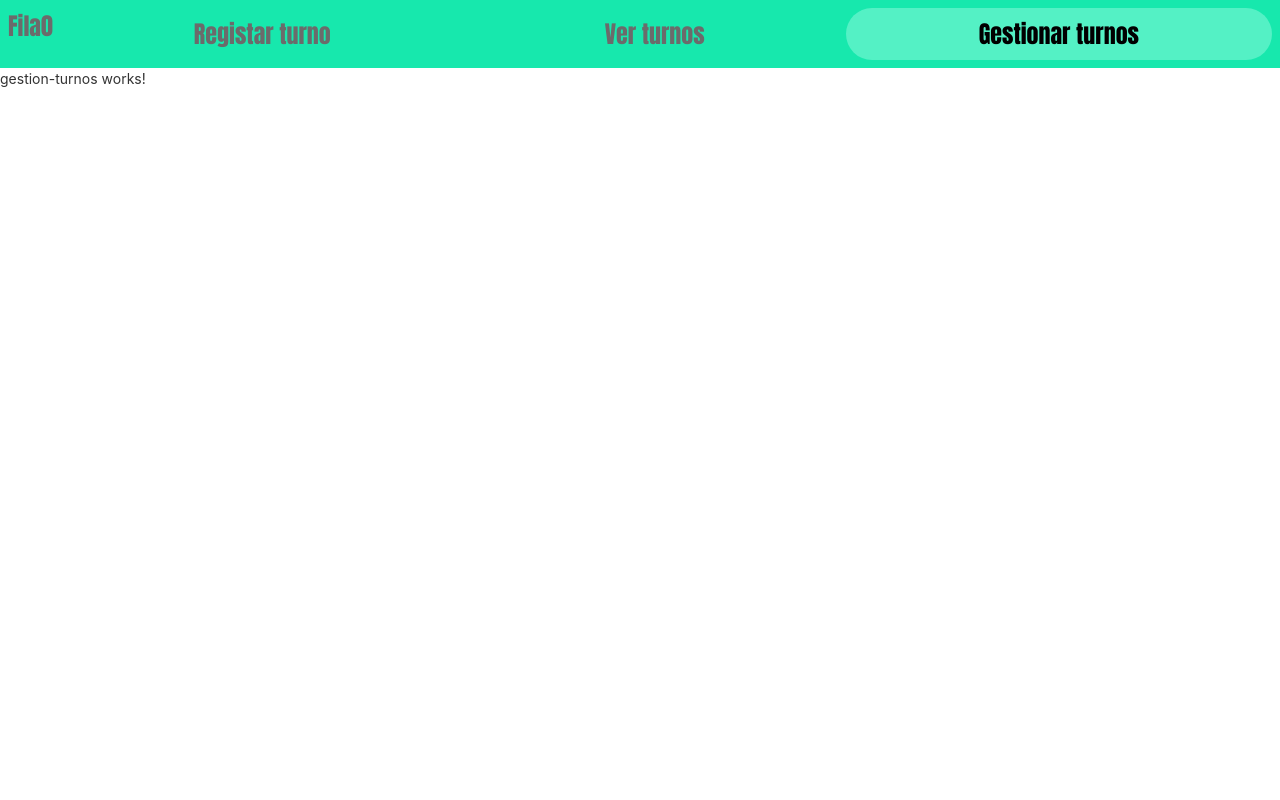
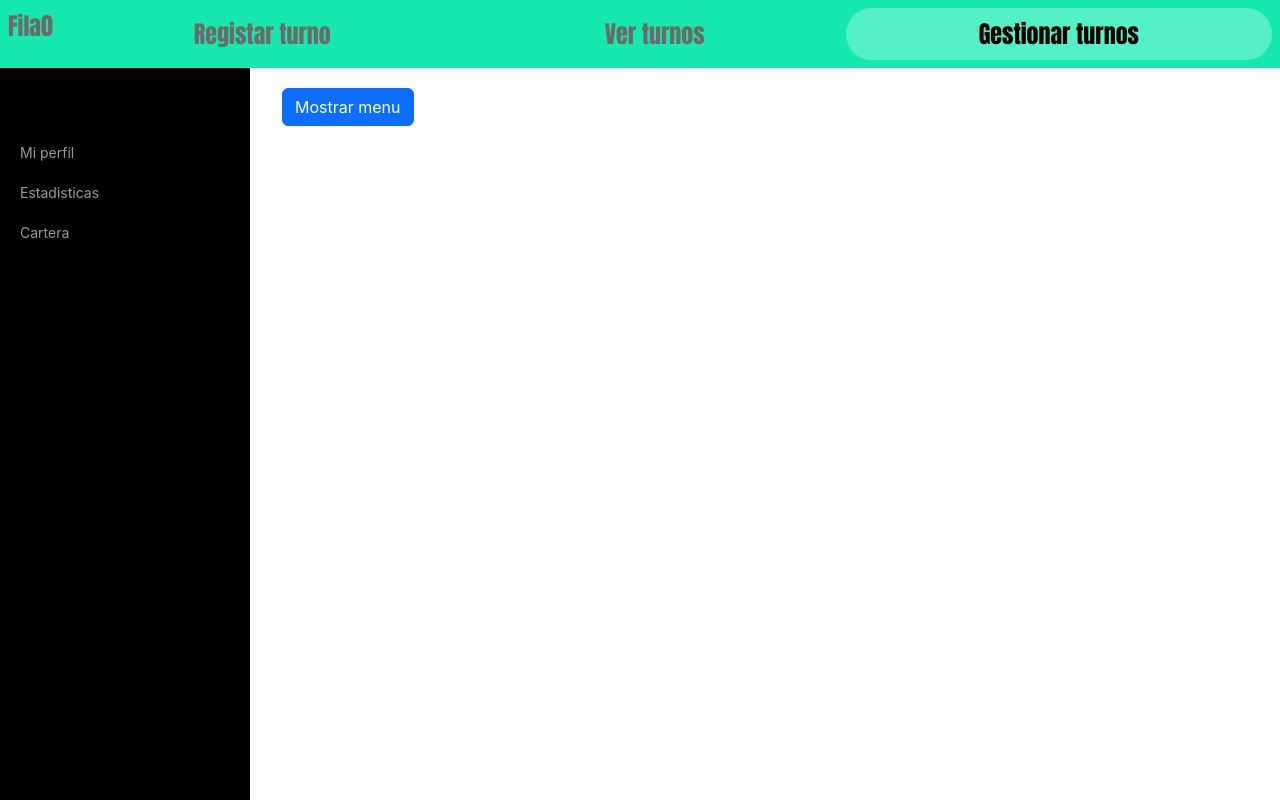
Before and after one commit to lejito/Fila0App, an Angular app in the folder client/: page /Gestion in a window 1280 px wide. Built offline with nearby package versions, Linux system fonts and the light colour scheme.

Commit message:
avance generar turnos y gestion de turnos

```diff
--- a/client/src/app/Components/gestion-turnos/gestion-turnos.component.css
+++ b/client/src/app/Components/gestion-turnos/gestion-turnos.component.css
@@ -0,0 +1,128 @@
+body {
+    overflow-x: hidden;
+ }
+
+/* Toggle Styles */
+
+#wrapper {
+    padding-left: 0;
+    -webkit-transition: all 0.5s ease;
+    -moz-transition: all 0.5s ease;
+    -o-transition: all 0.5s ease;
+    transition: all 0.5s ease;
+}
+
+#wrapper.toggled {
+    padding-left: 250px;
+}
+
+#sidebar-wrapper {
+    z-index: 1000;
+    position: fixed;
+    left: 250px;
+    width: 0;
+    height: 100%;
+    margin-left: -250px;
+    overflow-y: auto;
+    background: #000;
+    -webkit-transition: all 0.5s ease;
+    -moz-transition: all 0.5s ease;
+    -o-transition: all 0.5s ease;
+    transition: all 0.5s ease;
+}
+
+#wrapper.toggled #sidebar-wrapper {
+    width: 250px;
+}
+
+#page-content-wrapper {
+    width: 100%;
+    position: absolute;
+    padding: 15px;
+}
+
+#wrapper.toggled #page-content-wrapper {
+    position: absolute;
+    margin-right: -250px;
+}
+
+/* Sidebar Styles */
+
+.sidebar-nav {
+    position: absolute;
+    top: 0;
+    width: 250px;
+    margin: 0;
+    padding: 0;
+    list-style: none;
+}
+
+.sidebar-nav li {
+    text-indent: 20px;
+    line-height: 40px;
+}
+
+.sidebar-nav li a {
+    display: block;
+    text-decoration: none;
+    color: #999999;
+}
+
+.sidebar-nav li a:hover {
+    text-decoration: none;
+    color: #fff;
+    background: rgba(255,255,255,0.2);
+}
+
+.sidebar-nav li a:active,
+.sidebar-nav li a:focus {
+    text-decoration: none;
+}
+
+.sidebar-nav > .sidebar-brand {
+    height: 65px;
+    font-size: 18px;
+    line-height: 60px;
+}
+
+.sidebar-nav > .sidebar-brand a {
+    color: #999999;
+}
+
+.sidebar-nav > .sidebar-brand a:hover {
+    color: #fff;
+    background: none;
+}
+
+@media(min-width:768px) {
+    #wrapper {
+        padding-left: 250px;
+    }
+
+    #wrapper.toggled {
+        padding-left: 0;
+    }
+
+    #sidebar-wrapper {
+        width: 250px;
+    }
+
+    #wrapper.toggled #sidebar-wrapper {
+        width: 0;
+    }
+
+    #page-content-wrapper {
+        padding: 20px;
+        position: relative;
+    }
+
+    #wrapper.toggled #page-content-wrapper {
+        position: relative;
+        margin-right: 0;
+    }
+}
+.active{
+    text-decoration: none;
+    color: #fff;
+    background: rgba(255,255,255,0.2);
+}
--- a/client/src/app/Components/gestion-turnos/gestion-turnos.component.html
+++ b/client/src/app/Components/gestion-turnos/gestion-turnos.component.html
@@ -1 +1,52 @@
-<p>gestion-turnos works!</p>
+<div id="wrapper">
+    <!-- Sidebar -->
+    <div id="sidebar-wrapper">
+      <ul class="sidebar-nav">
+        <li class="sidebar-brand"></li>
+        <li>
+          <a
+            class="nav-link rounded-5"
+            [routerLink]="'MyProfile'"
+            [routerLinkActive]="['active']"
+          >
+            Mi perfil
+          </a>
+        </li>
+        <li>
+          <a
+            class="nav-link rounded-5"
+            [routerLink]="'Home'"
+            [routerLinkActive]="['active']"
+          >
+            Estadisticas
+          </a>
+        </li>
+        <li>
+          <a
+            class="nav-link rounded-5"
+            [routerLink]="'Wallet'"
+            [routerLinkActive]="['active']"
+          >
+            Cartera
+          </a>
+        </li>
+      </ul>
+    </div>
+    <!-- /#sidebar-wrapper -->
+
+    <!-- Page Content -->
+    <div id="page-content-wrapper">
+      <div class="container-fluid">
+        <div class="row">
+          <div class="col-lg-12">
+            <button class="btn btn-primary" id="menu-toggle" (click)="toggle()">
+              Mostrar menu
+            </button>
+            <router-outlet></router-outlet>
+          </div>
+        </div>
+      </div>
+    </div>
+    <!-- /#page-content-wrapper -->
+  </div>
+  <!-- /#wrapper -->
--- a/client/src/app/Components/gestion-turnos/gestion-turnos.component.ts
+++ b/client/src/app/Components/gestion-turnos/gestion-turnos.component.ts
@@ -6,5 +6,11 @@ import { Component } from '@angular/core';
   styleUrls: ['./gestion-turnos.component.css']
 })
 export class GestionTurnosComponent {
+  toggle() {
+    let wrapper = document.getElementById('wrapper');
+    if (wrapper) {
+      wrapper.classList.toggle('toggled');
+    }
+  }
 
 }
--- a/client/src/app/Components/navbar/navbar.component.css
+++ b/client/src/app/Components/navbar/navbar.component.css
@@ -1,7 +1,7 @@
 .texto{
 
         color: rgb(107, 107, 107);
-        font-family: Impact, Haettenschweiler, 'Arial Narrow Bold', sans-serif;
+        font-family: var(--texto_titulo);
         font-size: x-large;
         font-weight: 400;
 
--- a/client/src/app/Components/registro-turnos/registro-turnos.component.css
+++ b/client/src/app/Components/registro-turnos/registro-turnos.component.css
@@ -59,7 +59,7 @@
     text-align: center;
     padding: 1.5rem;
     color: black;
-    font-family: Impact, Haettenschweiler, 'Arial Narrow Bold', sans-serif;
+    font-family: var(--texto_titulo);
     font-size: x-large;
     font-weight: 400;
   }
@@ -70,3 +70,20 @@
  .activo{
   border: 0.1rem solid blue;
  }
+ .btnGenerar{
+  margin: 1.5rem;
+  font-family: var(--texto_principal);
+  font-size:xx-large;
+  font-weight: 800;
+  border-radius: 5rem;
+  box-shadow: #333;
+  border: 0.1rem solid var(--color_texto);
+  background: rgba(0,250,210,0.7);
+ }
+ .textoGenerar{
+  text-align: center;
+  padding: 2rem;
+  font-family: var(--texto_principal);
+  font-weight: 700;
+  font-size: xx-large;
+ }
--- a/client/src/app/Components/registro-turnos/registro-turnos.component.html
+++ b/client/src/app/Components/registro-turnos/registro-turnos.component.html
@@ -44,19 +44,54 @@
       </form>
     </div>
     <div id="tab2" class="tab-panel row">
-      <div class="card opcionTurno" value="A">
+      <div class="card opcionTurno" id="A">
         <p>Turno tipo A</p>
       </div>
-      <div class="card opcionTurno" value="B">
+      <div class="card opcionTurno" id="B">
         <p>Turno tipo B</p>
       </div>
-      <div class="card opcionTurno" value="C">
+      <div class="card opcionTurno" id="C">
         <p>Turno tipo C</p>
       </div>
-      <div class="card opcionTurno" value="D">
+      <div class="card opcionTurno" id="D">
         <p>Turno tipo D</p>
       </div>
-      <div id="tab3" class="tab-panel">Contenido de la Pestaña 3</div>
+    </div>
+    <div id="tab3" class="tab-panel row">
+      <button
+        class="btnGenerar"
+        [disabled]="progresoValor != 100"
+        (click)="generarTurno()"
+      >
+        Generar turno
+      </button>
+      <div class="card" *ngIf="progresoValor != 100">
+        <p class="textoGenerar">
+          Termine los pasos anteriores para obtener el 100% de los datos
+          requeridos para generar su turno
+        </p>
+      </div>
+      <div class="card" *ngIf="progresoValor == 100">
+        <div class="card-body p-4">
+          <h6>Informacion ultimo turno generado</h6>
+          <hr class="mt-0 mb-4" />
+          <div class="row pt-1">
+            <div class="col-6 mb-3">
+              <h6>Codigo</h6>
+              <p class="text-muted">{{ turno.codigo }}</p>
+            </div>
+            <div class="col-6 mb-3">
+              <h6>estado</h6>
+              <p class="text-muted">{{ turno.estado }}</p>
+            </div>
+          </div>
+          <h6>fecha de generacion</h6>
+          <hr class="mt-0 mb-4" />
+          <div class="row pt-1">
+            {{ turno.fecha | date : "dd/MM/yyyy" }}
+          </div>
+        </div>
+      </div>
     </div>
     <div class="progress mt-1" style="height: 0.7rem">
       <div
@@ -66,7 +101,9 @@
         aria-valuemin="0"
         aria-valuemax="100"
         [ngStyle]="{ width: barValue }"
-      ></div>
+      >
+        {{ barValue }}
+      </div>
     </div>
   </div>
 </div>
--- a/client/src/app/Components/registro-turnos/registro-turnos.component.ts
+++ b/client/src/app/Components/registro-turnos/registro-turnos.component.ts
@@ -1,7 +1,9 @@
 import { Component, OnInit } from '@angular/core';
 import { timeout } from 'rxjs';
 import { TIPOS_DOCUMENTO } from 'src/app/Service/Global';
+import { TurnoService } from 'src/app/Service/turno.service';
 import { UsuarioService } from 'src/app/Service/usuario.service';
+import { Turno } from 'src/app/models/Turno';
 import { Usuario } from 'src/app/models/Usuario';
 
 @Component({
@@ -10,6 +12,7 @@ import { Usuario } from 'src/app/models/Usuario';
   styleUrls: ['./registro-turnos.component.css'],
 })
 export class RegistroTurnosComponent implements OnInit {
+  public turno: Turno = new Turno(-1, '', '', '');
   public barValue = '0%';
   public progresoValor = 0;
   private usuarioActual = new Usuario(0, '', '', '', '', '', '');
@@ -18,7 +21,10 @@ export class RegistroTurnosComponent implements OnInit {
   public selecionado = '';
   public numeroDocumento = '';
   private tipoTurno = '';
-  constructor(private _usuarioService: UsuarioService) {
+  constructor(
+    private _usuarioService: UsuarioService,
+    private _turnoService: TurnoService
+  ) {
     this.tipos = TIPOS_DOCUMENTO;
   }
   ngOnInit(): void {
@@ -90,10 +96,12 @@ export class RegistroTurnosComponent implements OnInit {
           this.verificado = true;
           btn.innerHTML = 'Verificado';
           btn.style.background = 'green';
+          btn.style.borderColor = 'green';
         } else {
           btn.innerHTML = 'Verificar';
 
           btn.style.background = 'red';
+          btn.style.borderColor = 'red';
           if (this.verificado) {
             this.verificado = false;
             this.progresoValor -= 50;
@@ -102,4 +110,23 @@ export class RegistroTurnosComponent implements OnInit {
         }
       });
   }
+
+  generarTurno() {
+    let idStr = String(this.usuarioActual.id);
+    this._turnoService.registrar(idStr, this.tipoTurno).subscribe((resp) => {
+      if (resp) {
+        this.turno = resp;
+        setTimeout(() => {
+          this.progresoValor = 0;
+          this.barValue = '0%';
+          this.numeroDocumento = '';
+          this.selecionado = '';
+          const opcionactivo = document.querySelector('.opcionTurno.activo');
+          if (opcionactivo) {
+            opcionactivo.classList.remove('activo');
+          }
+        }, 3000);
+      }
+    });
+  }
 }
--- a/client/src/app/Service/turno.service.ts
+++ b/client/src/app/Service/turno.service.ts
@@ -6,7 +6,7 @@ import { Turno } from '../models/Turno';
 @Injectable({
   providedIn: 'root',
 })
-export class TurnoService {
+export class  TurnoService {
   public url: string;
   constructor(private _http: HttpClient) {
     this.url = URL + '/turnos/';
--- a/client/src/app/models/Turno.ts
+++ b/client/src/app/models/Turno.ts
@@ -2,9 +2,11 @@ import { Usuario } from './Usuario';
 
 export class Turno {
   constructor(
-    public _id: number,
+    public id: number,
     public codigo: string,
-    public modulo: number,
-    public usuario: Usuario
+    public estado:string,
+    public fecha:string,
+    public modulo?: number,
+    public usuario?: Usuario
   ) {}
 }
--- a/client/src/app/models/Usuario.ts
+++ b/client/src/app/models/Usuario.ts
@@ -1,6 +1,6 @@
 export class Usuario {
   constructor(
-    public _id: number,
+    public id: number,
     public tipoDocumento: string,
     public numeroDocumento: string,
     public primerNombre: string,
--- a/client/src/styles.css
+++ b/client/src/styles.css
@@ -5,5 +5,9 @@
     --color_texto:rgb(107, 107, 107);
     --fondo_verde:rgba(110, 245, 209, 0.7);
     --fondo_gris:rgba(200, 232, 223, 0.5);
-
+    --texto_principal:system-ui, -apple-system, BlinkMacSystemFont, 'Segoe UI', Roboto, Oxygen, Ubuntu, Cantarell, 'Open Sans', 'Helvetica Neue', sans-serif;
+    --texto_titulo:Impact, Haettenschweiler, 'Arial Narrow Bold', sans-serif;
   }
+  body{
+    font-family: var(--texto_principal);
+  }
```
